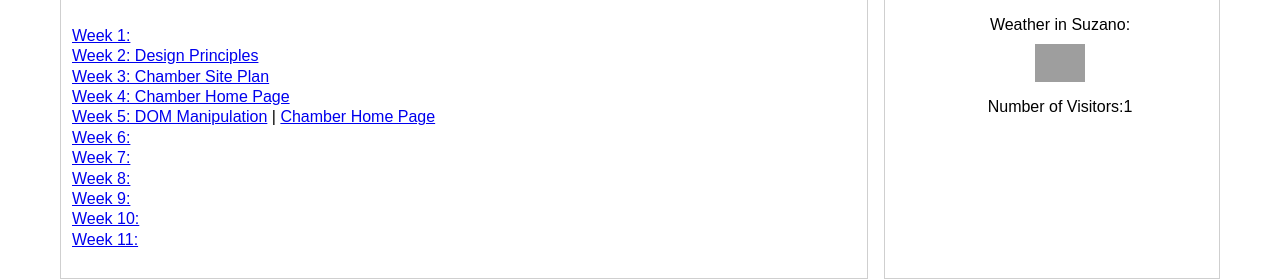
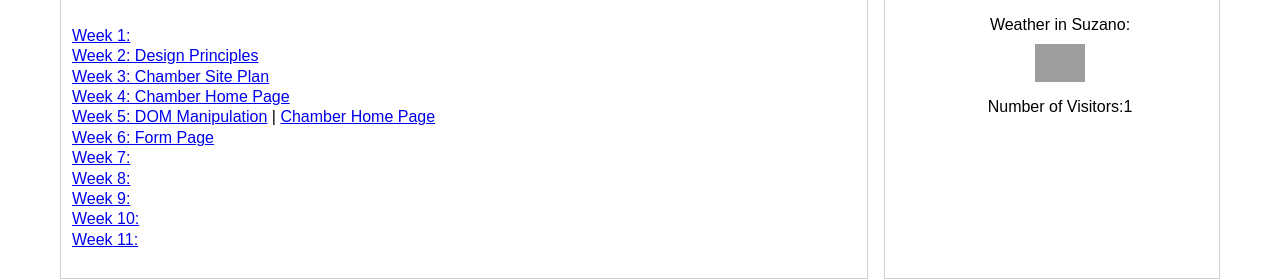
Before and after one commit to mateus-schiavi/WDD230, a plain HTML site: page index.html in a window 1280 px wide. Shown: the part 924-1204 px from the top of the page. Drawn offline with nearby package versions, Linux system fonts and the light colour scheme; no server answers; grey boxes are pictures that could not be loaded; a web font is replaced by a local one.

Commit message:
added form page

```diff
--- a/index.html
+++ b/index.html
@@ -64,7 +64,7 @@
                     <li><a href="./lesson03/chamber-site-plan.html">Week 3: Chamber Site Plan</a></li>
                     <li><a href="./chamber/index.html">Week 4: Chamber Home Page</a></li>
                     <li><a href="./lesson05/bom.html">Week 5: DOM Manipulation</a> | <a href="./chamber/index.html">Chamber Home Page</a></li>
-                    <li><a href="#">Week 6:</a></li>
+                    <li><a href="./lesson6/formpage.html">Week 6: Form Page</a></li>
                     <li><a href="#">Week 7:</a></li>
                     <li><a href="#">Week 8:</a></li>
                     <li><a href="#">Week 9:</a></li>
```
